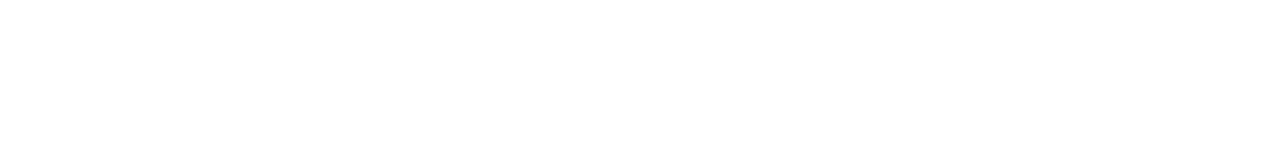
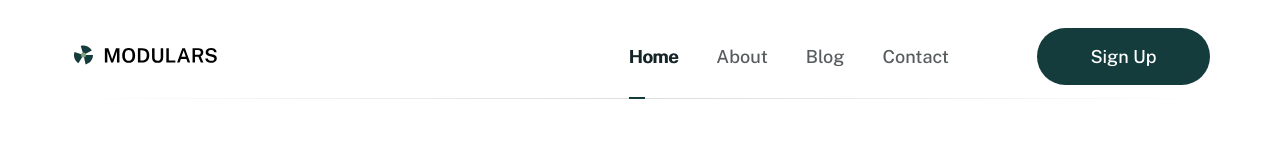
Before and after one commit to Anya-Phan/creative-design-agency, a plain HTML site: page index.html in a window 1280 px wide. Drawn offline with nearby package versions, Linux system fonts and the light colour scheme; a web font is replaced by a local one.

Commit message:
Making Header

```diff
--- a/assets/css/style.css
+++ b/assets/css/style.css
@@ -1,5 +1,9 @@
 * {
     box-sizing: border-box;
+}
+
+:root {
+    --primary-color: #143c3c;
 }
 
 html {
@@ -12,3 +16,89 @@ body {
 }
 
 /* Common */
+.content {
+    width: 1140px;
+    max-width: calc(100% - 20px);
+    margin: 0 auto;
+}
+
+.btn {
+    display: inline-block;
+    height: 57px;
+    min-width: 173px;
+    background-color: var(--primary-color);
+    color: white;
+    border-radius: 40px;
+    font-family: "Public Sans", sans-serif;
+    font-size: 1.8rem;
+    font-weight: 500;
+    line-height: 1.55;
+    text-align: center;
+    padding: 15px 0;
+}
+
+.btn:hover {
+    opacity: 0.9;
+}
+
+a {
+    text-decoration: none;
+}
+
+/* Header */
+.header-sticky {
+    padding-top: 28px;
+}
+.header-row {
+    display: flex;
+    justify-content: space-between;
+    align-items: center;
+    margin-bottom: 13px;
+}
+
+.header__nav-bar {
+    display: flex;
+    gap: 38px;
+    margin-right: 88px;
+    margin-left: auto;
+}
+
+.header__nav-item {
+    font-family: "Public Sans", sans-serif;
+    font-size: 1.8rem;
+    font-weight: 500;
+    color: #575d5e;
+    padding: 10px 0;
+}
+
+.header__nav-bar li:first-child .header__nav-item {
+    color: #152427;
+    text-shadow: 1px 0 0;
+    position: relative;
+}
+
+.header__nav-bar li:first-child .header__nav-item::after {
+    position: absolute;
+    content: "";
+    display: block;
+    width: 16px;
+    height: 2px;
+    background-color: #143c3c;
+    bottom: -22.5px;
+}
+
+.header__nav-item:hover {
+    color: #152427;
+    text-shadow: 1px 0 0;
+}
+
+.header__seperate {
+    width: 100%;
+    height: 1px;
+    background: linear-gradient(
+        90deg,
+        #ffffff 0%,
+        #dddcdc 51.09%,
+        rgba(213, 213, 213, 0) 99.68%
+    );
+}
--- a/index.html
+++ b/index.html
@@ -95,5 +95,37 @@
         <link rel="stylesheet" href="assets/css/reset.css" />
         <link rel="stylesheet" href="assets/css/style.css" />
     </head>
-    <body></body>
+    <body>
+        <header class="header-sticky">
+            <div class="content">
+                <section class="header-row">
+                    <a href="#!">
+                        <img
+                            src="assets/image/logo-header.svg"
+                            alt=""
+                            class="header__logo"
+                        />
+                    </a>
+                    <ul class="header__nav-bar">
+                        <li>
+                            <a href="#!" class="header__nav-item">Home</a>
+                        </li>
+                        <li>
+                            <a href="#!" class="header__nav-item">About</a>
+                        </li>
+                        <li>
+                            <a href="#!" class="header__nav-item">Blog</a>
+                        </li>
+                        <li>
+                            <a href="#!" class="header__nav-item">Contact</a>
+                        </li>
+                    </ul>
+                    <a href="#!" class="btn header__btn">Sign Up</a>
+                </section>
+                <div class="header__seperate"></div>
+            </div>
+        </header>
+        <main></main>
+        <footer></footer>
+    </body>
 </html>
```
Also changed, not shown: assets/image/logo-header.svg (added).
